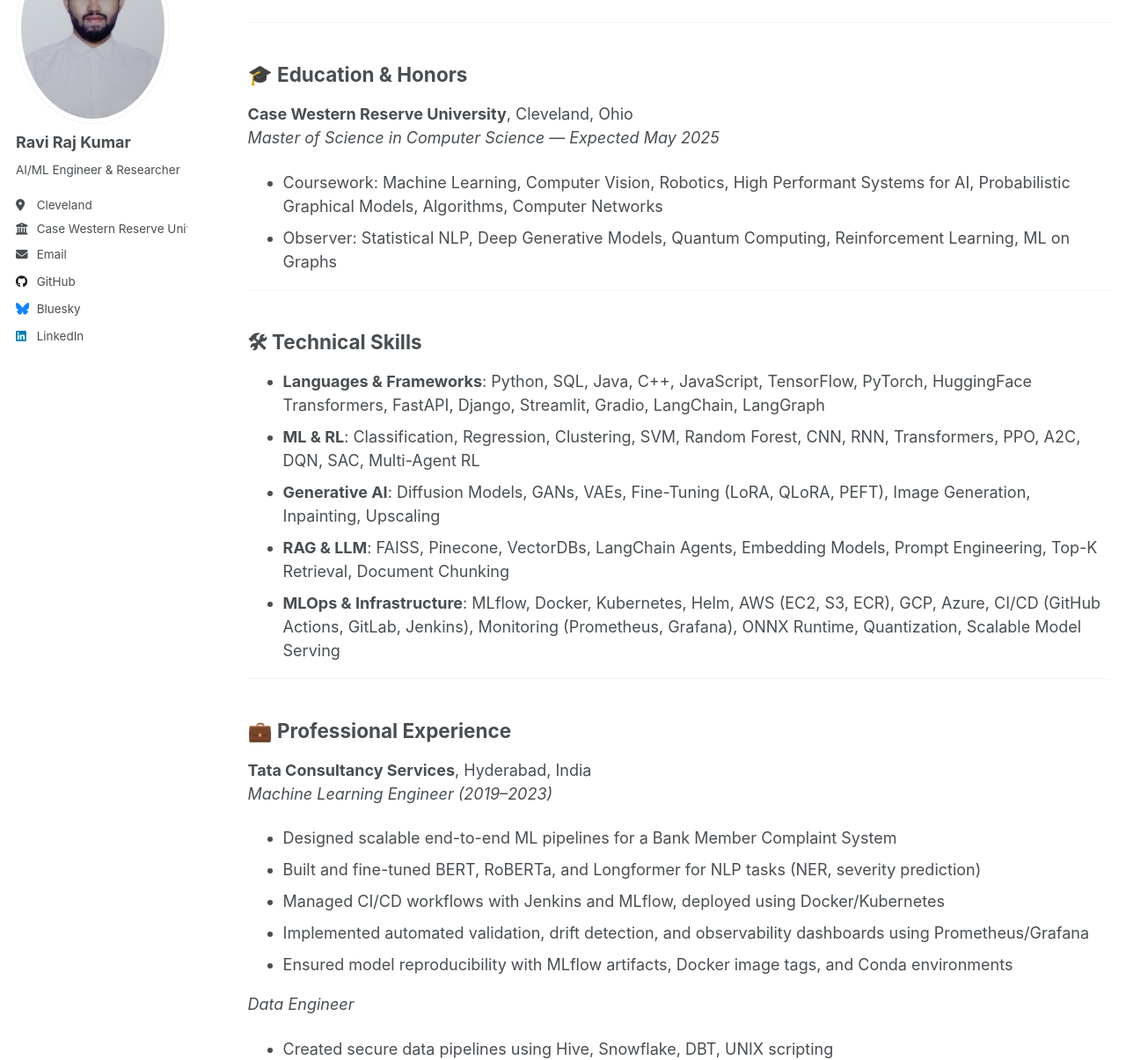
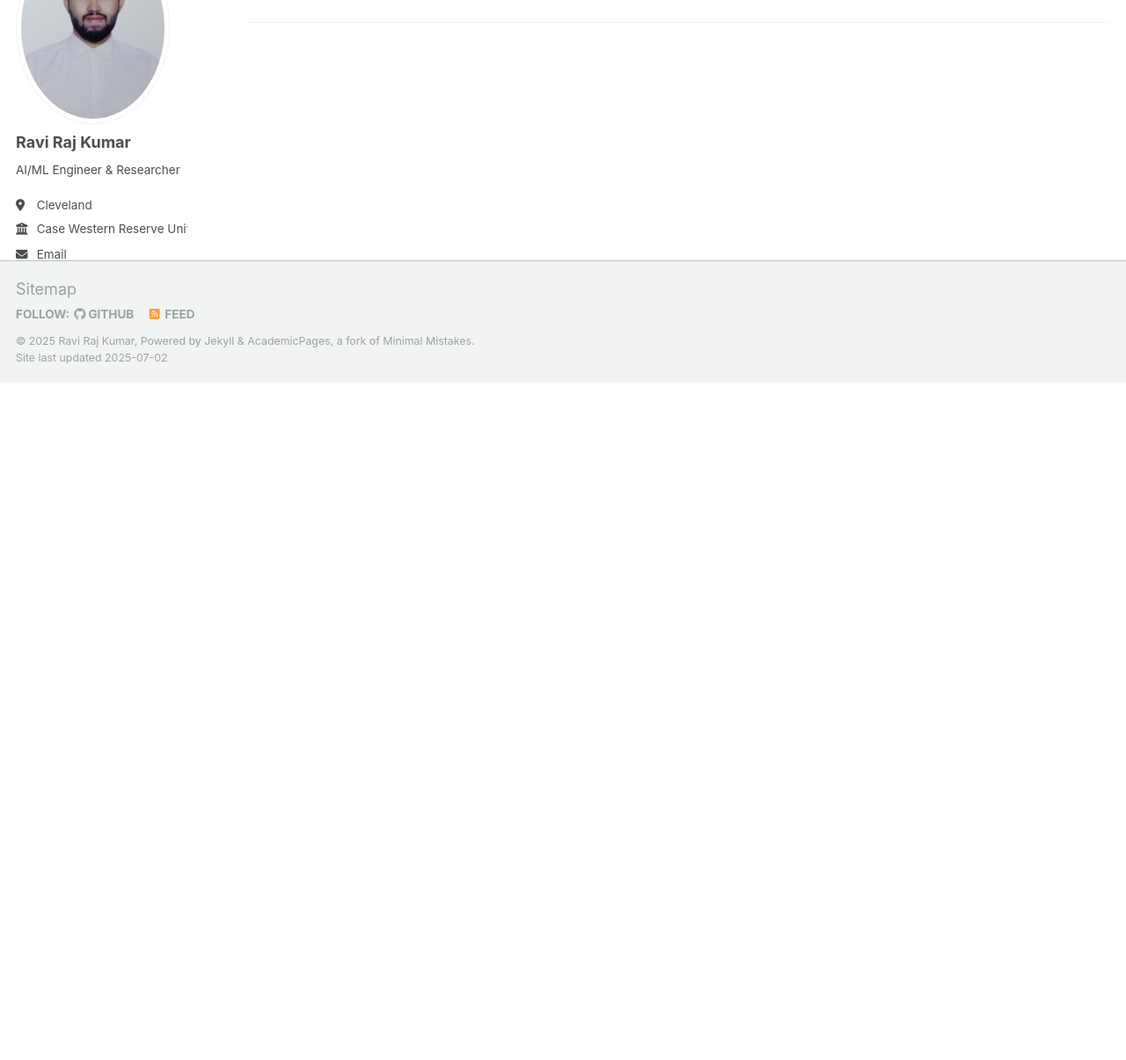
Before and after one commit to raviraj988/raviraj988.github.io, a Jekyll site: the page built from _pages/cv.md, in a window 1280 px wide and 1400 px high, scrolled down 1015 px. Shown: the part 195-1400 px from the top of the window at 88% size. Built offline with Jekyll 4.4.1, drawn with Linux system fonts in a browser that asks for light colours; after the commit the page ends 1645 px from its top, so only the background shows below that; some of the changed text lies outside the part shown.

Commit message:
Update cv.md

```diff
--- a/_pages/cv.md
+++ b/_pages/cv.md
@@ -15,78 +15,3 @@ redirect_from:
 </iframe>
 
 ---
-
-## 🎓 Education & Honors
-
-**Case Western Reserve University**, Cleveland, Ohio
-*Master of Science in Computer Science* — *Expected May 2025*
-- Coursework: Machine Learning, Computer Vision, Robotics, High Performant Systems for AI, Probabilistic Graphical Models, Algorithms, Computer Networks
-- Observer: Statistical NLP, Deep Generative Models, Quantum Computing, Reinforcement Learning, ML on Graphs
-
----
-
-## 🛠 Technical Skills
-
-- **Languages & Frameworks**: Python, SQL, Java, C++, JavaScript, TensorFlow, PyTorch, HuggingFace Transformers, FastAPI, Django, Streamlit, Gradio, LangChain, LangGraph
-- **ML & RL**: Classification, Regression, Clustering, SVM, Random Forest, CNN, RNN, Transformers, PPO, A2C, DQN, SAC, Multi-Agent RL
-- **Generative AI**: Diffusion Models, GANs, VAEs, Fine-Tuning (LoRA, QLoRA, PEFT), Image Generation, Inpainting, Upscaling
-- **RAG & LLM**: FAISS, Pinecone, VectorDBs, LangChain Agents, Embedding Models, Prompt Engineering, Top-K Retrieval, Document Chunking
-- **MLOps & Infrastructure**: MLflow, Docker, Kubernetes, Helm, AWS (EC2, S3, ECR), GCP, Azure, CI/CD (GitHub Actions, GitLab, Jenkins), Monitoring (Prometheus, Grafana), ONNX Runtime, Quantization, Scalable Model Serving
-
----
-
-## 💼 Professional Experience
-
-**Tata Consultancy Services**, Hyderabad, India
-*Machine Learning Engineer (2019–2023)*
-- Designed scalable end-to-end ML pipelines for a Bank Member Complaint System
-- Built and fine-tuned BERT, RoBERTa, and Longformer for NLP tasks (NER, severity prediction)
-- Managed CI/CD workflows with Jenkins and MLflow, deployed using Docker/Kubernetes
-- Implemented automated validation, drift detection, and observability dashboards using Prometheus/Grafana
-- Ensured model reproducibility with MLflow artifacts, Docker image tags, and Conda environments
-
-*Data Engineer*
-- Created secure data pipelines using Hive, Snowflake, DBT, UNIX scripting
-- Designed a Data Quality Engine and subject-area marts
-- Delivered end-to-end pipelines for high-volume financial data systems
-
----
-
-## 🧪 Research Experience
-
-**Optimizing RAG with Multi-Agent RL** — *with Dr. Soumya Ray*
-- PPO-based cooperative agents for RAG with LoRA warm-start and reward shaping
-- Used MiniLM + FAISS retrieval over custom SQuAD corpus
-
-**Multimodal Transformer for Image-Conditioned Generation**
-- Built SigLIP-Gemma architecture with KV caching, rotary embeddings, and PaLI-style tokenization
-- Achieved +3.7 BLEU-4 over greedy baseline
-
-**Latent Diffusion Transformer (Stable Diffusion from scratch)**
-- Built full pipeline: CLIP encoder, VAE, DDPM, U-Net denoiser
-- Reduced inference steps from 100 to 50 with custom scheduler
-- Matched v1.5 baseline: FID 12.4, CLIPScore 0.32
-
-**Semi-Supervised Learning with Generative Models** — *with Dr. Soumya Ray*
-- Implemented Kingma et al.'s M2 with enhancements to ELBO, entropy minimization, and mutual information
-- +4% accuracy on MNIST, +2.5% on CIFAR-10
-
-**3D Point Cloud Segmentation Using 2D Voting** — *with Dr. Yu Yin*
-- Mapped OneFormer 2D semantic masks onto 3D LiDAR using RGB, depth, and voting
-- Achieved 96.5% accuracy with reduced overhead
-
----
-
-## 🚀 Projects
-
-**Multi-Agent Medical Appointment System**
-- Modular LangChain + LangGraph agents with FastAPI + Streamlit UI
-- Reduced latency ~60% across 4000+ simulated bookings
-
-**RAG-Powered Customer Support Agent**
-- Gemini-1.5-Pro + LangChain over Flipkart reviews in AstraDB
-- Real-time QA via AJAX chat interface with secure FastAPI backend
-
----
-
-Let me know if you want this resume content to be auto-synced from your LaTeX or Overleaf source, or broken into downloadable sections like research, experience, and skills.
```
Also changed, not shown: other parts of _pages/cv.md (+1 -1 lines).
